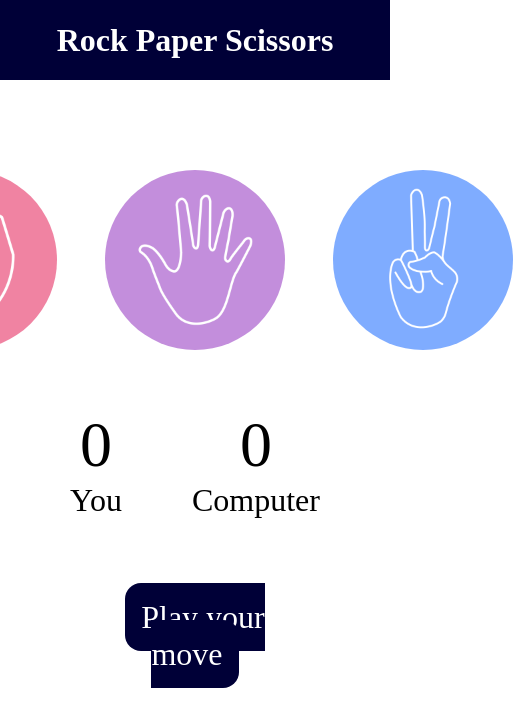
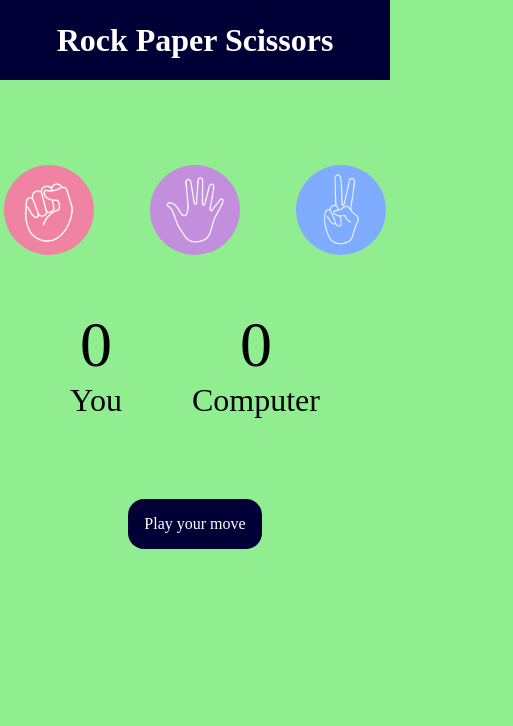
Before and after one commit to harsh27vardhan/RPC-Game, a plain HTML site: page index.html in a window 390 px wide. Shown: the whole page, 513 px wide, since content can reach past the window. Drawn offline with Linux system fonts and the light colour scheme.

Commit message:
Update style.css
Added responsiveness.

```diff
--- a/style.css
+++ b/style.css
@@ -2,6 +2,10 @@
     margin: 0;
     padding: 0;
     text-align: center;
+}
+
+body {
+    background-color: lightgreen;
 }
 
 h1{
@@ -33,7 +37,7 @@ h1{
 
 .choices{
     display: flex;
-    justify-content: center;
+    justify-content: space-evenly;
     gap: 3rem;
     margin-top: 5rem;
 }
@@ -58,7 +62,21 @@ h1{
     background-color: rgb(0, 0, 55);
     color: #fff;
     font-size: 2rem;
-    display: inline;
+    display: inline-block;
     padding: 1rem;
     border-radius: 1rem;
 }
+
+@media screen and (max-width: 700px){
+    .choice{
+        height: 100px;
+        width: 100px;
+    }
+    .choice img{
+        height: 90px;
+        width: 90px;
+    }
+    #msg{
+        font-size: 1rem;
+    }
+  }
```
